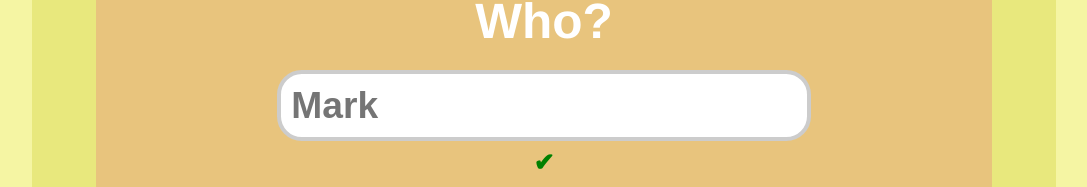
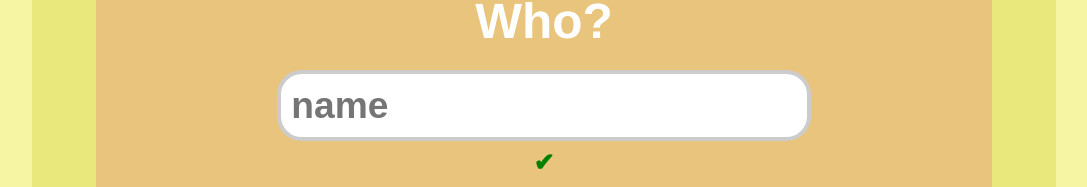
Before and after one commit to andrewtomanek/quiz-redux, a React app: page / in a window 1280 px wide. Both pictures are taken after a click on the button "Start". Shown: the part 212-399 px from the top of the page, without its empty margins (96-1183 px from the left). Built offline with nearby package versions, Linux system fonts and the light colour scheme.

Commit message:
show answer in placeholder

```diff
--- a/src/components/Form.tsx
+++ b/src/components/Form.tsx
@@ -24,6 +24,7 @@ const ErrorSymbol = styled.p`
 
 type Props = {
   questionData: QuestionData;
+  questionAnswer: string | undefined;
   setResultAnswer: (data: QuestionData) => void;
   removeAnswer: (id: number) => void;
   enableNext: () => void;
@@ -31,6 +32,7 @@ type Props = {
 
 const Form = ({
   questionData,
+  questionAnswer,
   setResultAnswer,
   removeAnswer,
   enableNext,
@@ -38,7 +40,6 @@ const Form = ({
   const deleteAnswer = () => {
     removeAnswer(questionData.id);
   };
-
   return (
     <Formik
       initialValues={{ questionQuery: "" }}
@@ -79,7 +80,9 @@ const Form = ({
             </InputLabel>
             <input
               id="questionQuery"
-              placeholder={questionData.answer}
+              placeholder={
+                questionAnswer ? questionAnswer : questionData.answer
+              }
               type="text"
               value={values.questionQuery}
               onChange={handleChange}
--- a/src/data/formData.ts
+++ b/src/data/formData.ts
@@ -7,22 +7,22 @@ type QuizData = {
 const formData: QuizData = [
   {
     question: "Who?",
-    answer: "Mark",
+    answer: "name",
     id: 0,
   },
   {
     question: "What?",
-    answer: "is coding",
+    answer: "activity",
     id: 1,
   },
   {
     question: "When?",
-    answer: "today",
+    answer: "time",
     id: 2,
   },
   {
     question: "Where?",
-    answer: "on his computer",
+    answer: "location",
     id: 3,
   },
 ];
--- a/src/pages/Home.tsx
+++ b/src/pages/Home.tsx
@@ -92,9 +92,14 @@ const Home = (props: StateProps & DispatchProps) => {
   };
 
   let currentQuestionData: QuestionData | null | undefined = null;
+  let currentAnswer: string | undefined = "";
+  const resultAnswers = Object.values(props.answersData);
   if (props.currentIndex !== -1) {
     currentQuestionData = formData.find((item) => {
       return item.id === props.currentIndex;
+    });
+    currentAnswer = resultAnswers.find((_item, index) => {
+      return index === props.currentIndex;
     });
   }
 
@@ -125,6 +130,7 @@ const Home = (props: StateProps & DispatchProps) => {
               <Form
                 key={currentQuestionData.id}
                 questionData={currentQuestionData}
+                questionAnswer={currentAnswer}
                 setResultAnswer={setResultAnswer}
                 removeAnswer={removeAnswer}
                 enableNext={enableNext}
```
